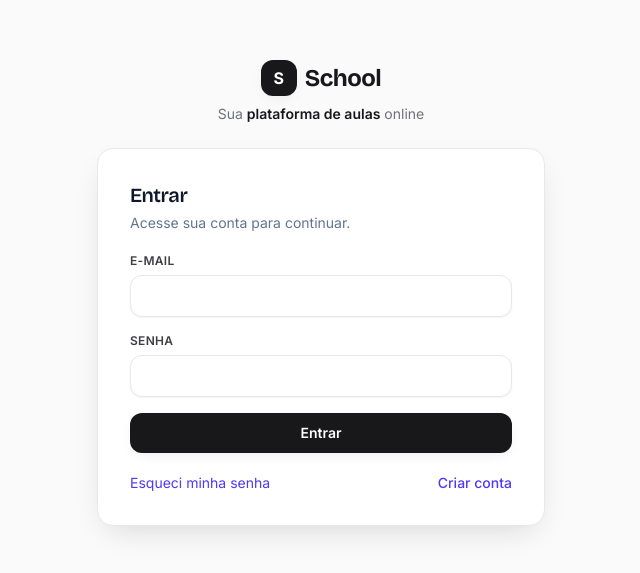
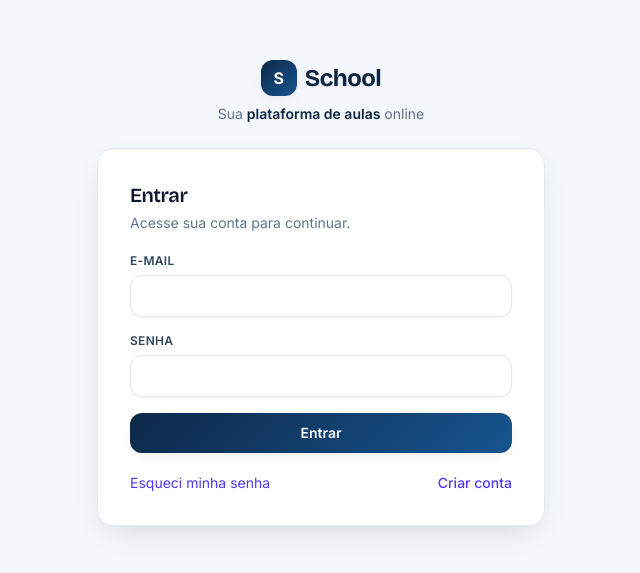
Before and after one commit to LitoGroup/aulas, a Next.js app: page /login in a window 1280 px wide. Shown: the part 107-680 px from the top of the page, without its empty margins (319-959 px from the left). Built offline with nearby package versions, Linux system fonts and the light colour scheme.

Commit message:
style: identidade Lito Aviation (navy + verde) em toda a plataforma

```diff
--- a/src/app/(app)/assessments/[id]/take-form.tsx
+++ b/src/app/(app)/assessments/[id]/take-form.tsx
@@ -124,7 +124,7 @@ export function TakeForm({
                   value={o.id}
                   checked={answers[q.id] === o.id}
                   onChange={() => setAnswers((a) => ({ ...a, [q.id]: o.id }))}
-                  className="accent-[#18181b]"
+                  className="accent-[#0e2440]"
                 />
                 {o.text}
               </label>
--- a/src/app/(app)/dashboard/page.tsx
+++ b/src/app/(app)/dashboard/page.tsx
@@ -82,7 +82,7 @@ export default async function DashboardPage() {
                   <div className="flex items-center gap-2 text-xs text-[color:var(--muted)]">
                     <div className="h-1.5 flex-1 overflow-hidden rounded-full bg-[color:var(--canvas)]">
                       <div
-                        className={`h-full rounded-full ${progress.percent >= 100 ? "bg-[color:var(--success)]" : "bg-[color:var(--ink)]"}`}
+                        className={`h-full rounded-full ${progress.percent >= 100 ? "bg-[color:var(--accent)]" : "bg-[color:var(--accent)]"}`}
                         style={{ width: `${Math.max(progress.percent, 3)}%` }}
                       />
                     </div>
--- a/src/app/(app)/manage/courses/[id]/students/page.tsx
+++ b/src/app/(app)/manage/courses/[id]/students/page.tsx
@@ -63,7 +63,7 @@ export default async function StudentsPage({
                     <div className="flex items-center gap-2">
                       <div className="h-1.5 w-20 overflow-hidden rounded-full bg-[color:var(--canvas)]">
                         <div
-                          className={`h-full rounded-full ${s.progressPercent >= 100 ? "bg-[color:var(--success)]" : "bg-[color:var(--ink)]"}`}
+                          className={`h-full rounded-full ${s.progressPercent >= 100 ? "bg-[color:var(--accent)]" : "bg-[color:var(--accent)]"}`}
                           style={{ width: `${Math.max(s.progressPercent, 3)}%` }}
                         />
                       </div>
--- a/src/app/globals.css
+++ b/src/app/globals.css
@@ -5,21 +5,22 @@
    Neutro quase monocromático · ações em tinta preta · acento mínimo
 --------------------------------------------------------------------------- */
 :root {
-  --canvas: #fafafa;
+  /* Identidade Lito Aviation: azul-marinho profundo + verde vivo */
+  --canvas: #f4f7fb;
   --surface: #ffffff;
-  --ink: #18181b;
-  --ink-soft: #3f3f46;
-  --muted: #71717a;
-  --border: #e8e8ec;
-  --border-strong: #d4d4d8;
+  --ink: #0e2440;
+  --ink-soft: #31445c;
+  --muted: #5f7189;
+  --border: #e3e9f1;
+  --border-strong: #c9d5e3;
 
-  /* acento usado com muita parcimônia (links, item ativo) */
-  --accent: #4f46e5;
-  --accent-ink: #4338ca;
-  --success: #16a34a;
+  /* verde da marca (progresso, conclusões, destaques) */
+  --accent: #6ec92f;
+  --accent-ink: #3c8a15;
+  --success: #3c8a15;
   --danger: #dc2626;
 
-  /* aliases monocromáticos (interface sóbria em tinta preta) */
+  /* aliases de marca (navy) */
   --brand: var(--ink);
   --brand-ink: var(--ink);
 
@@ -47,9 +48,9 @@ h1, h2, h3, .font-display {
   letter-spacing: -0.021em;
 }
 
-/* Preenchimento de marca: tinta sólida (sem gradiente colorido) */
+/* Preenchimento de marca: gradiente navy da identidade */
 .brand-gradient {
-  background-color: var(--ink);
+  background-image: linear-gradient(135deg, #0d2848 0%, #17548f 100%);
 }
 
 /* Ênfase discreta — sem marca-texto colorido */
--- a/src/components/course-cover.tsx
+++ b/src/components/course-cover.tsx
@@ -1,5 +1,5 @@
-// Capa de curso sóbria: tom escuro neutro com leve variação por curso.
-const SHADES = ["#1b1b1f", "#202028", "#1e2226", "#232026", "#1c2024", "#26232a"];
+// Capa de curso: tons navy da identidade, com leve variação por curso.
+const SHADES = ["#0e2440", "#102a4c", "#0d2848", "#123054", "#0f2b4d", "#14335a"];
 
 function hash(str: string): number {
   let h = 0;
--- a/src/components/progress-ring.tsx
+++ b/src/components/progress-ring.tsx
@@ -27,7 +27,7 @@ export function ProgressRing({
           cy={size / 2}
           r={r}
           fill="none"
-          stroke={done ? "var(--success)" : "var(--ink)"}
+          stroke={done ? "var(--accent)" : "var(--accent)"}
           strokeWidth={stroke}
           strokeDasharray={c}
           strokeDashoffset={offset}
--- a/src/components/ui.tsx
+++ b/src/components/ui.tsx
@@ -134,7 +134,7 @@ export function ProgressBar({ percent }: { percent: number }) {
   return (
     <div className="h-2 w-full overflow-hidden rounded-full bg-[color:var(--canvas)]">
       <div
-        className={`h-full rounded-full transition-all ${done ? "bg-[color:var(--success)]" : "bg-[color:var(--ink)]"}`}
+        className={`h-full rounded-full transition-all ${done ? "bg-[color:var(--accent)]" : "bg-[color:var(--accent)]"}`}
         style={{ width: `${Math.max(percent, 3)}%` }}
       />
     </div>
```
